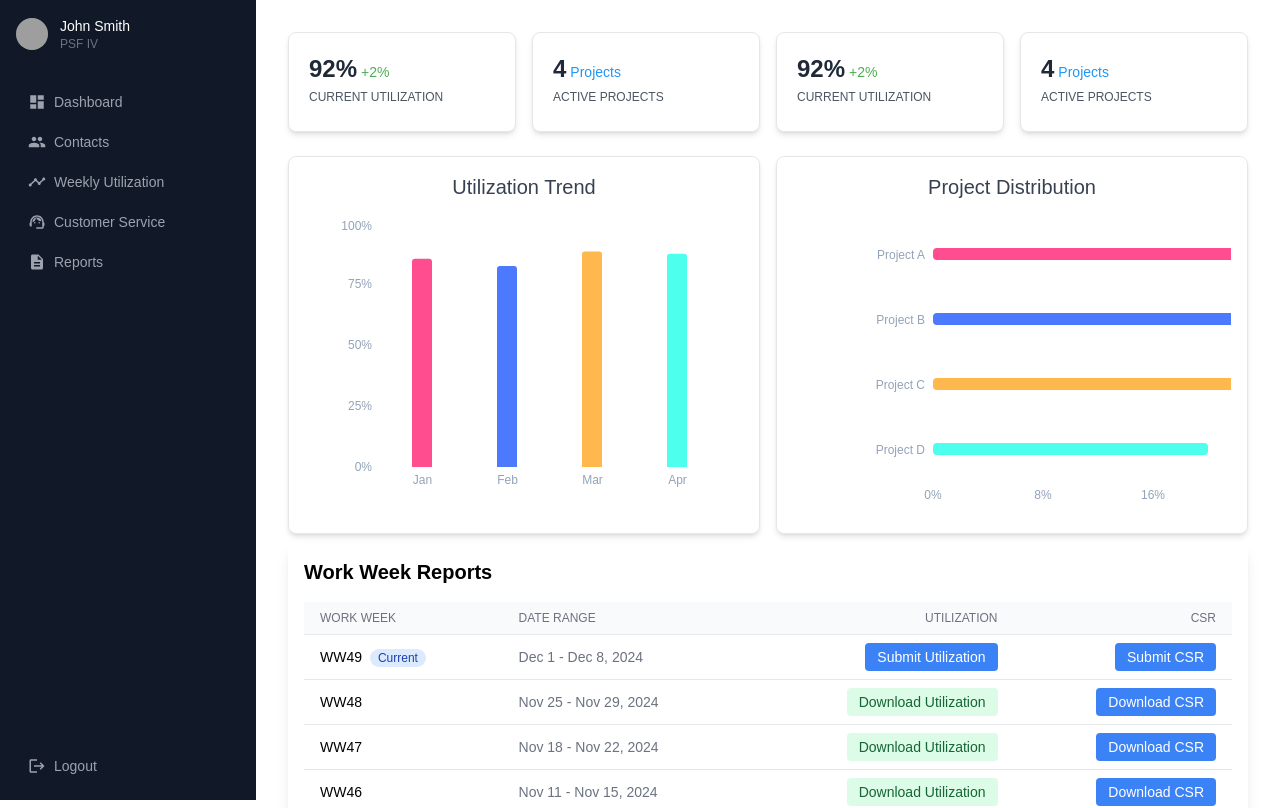
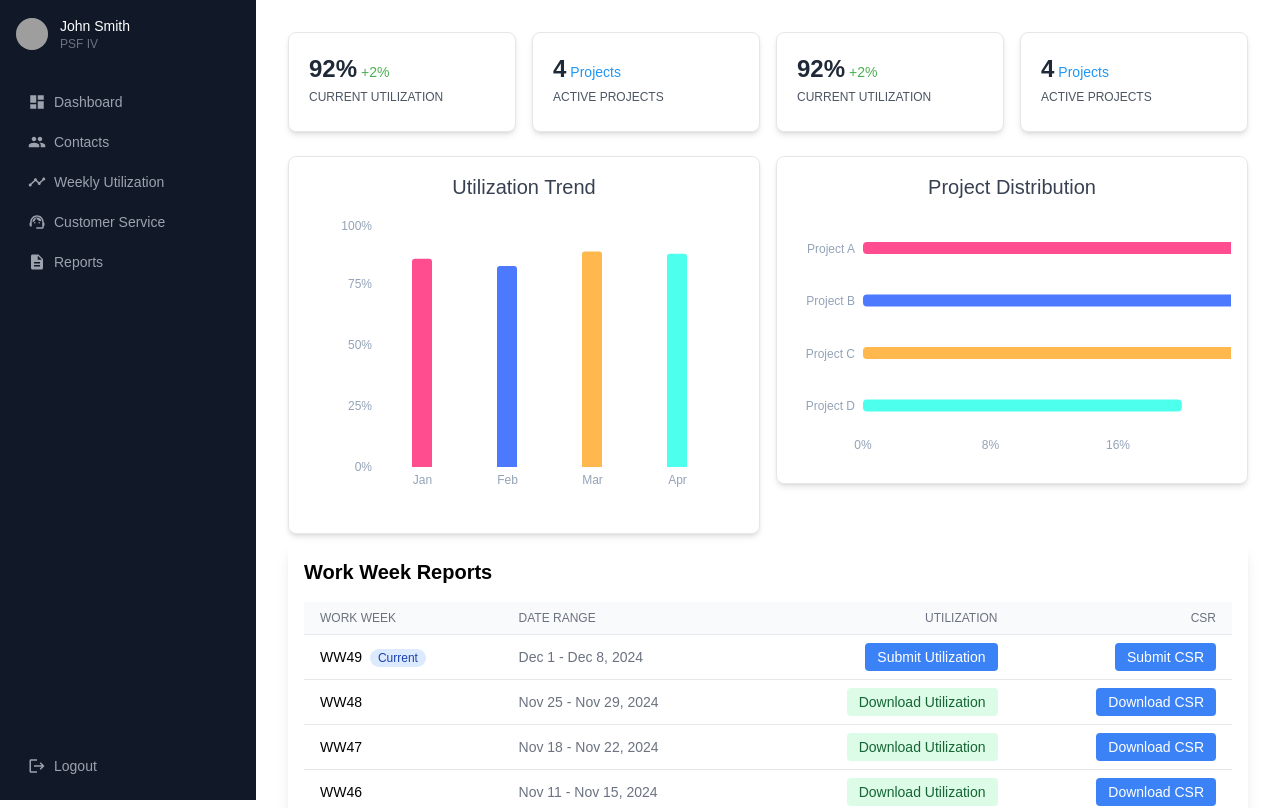
Before and after one commit to SeifEldin15/ARC-employee-management, a Next.js app in the folder frontend/: page /Dashboard in a window 1280 px wide. Shown: the top 808 px of the page. Built offline with nearby package versions, Linux system fonts and the light colour scheme; grey boxes are pictures that could not be loaded.

Commit message:
size edits

```diff
--- a/frontend/src/components/Distribution.jsx
+++ b/frontend/src/components/Distribution.jsx
@@ -4,7 +4,7 @@ import { useEffect, useState, useRef } from 'react';
 const Distribution = () => {
   const [isClient, setIsClient] = useState(false);
   const [animatedData, setAnimatedData] = useState([]);
-  const [dimensions, setDimensions] = useState({ width: 600, height: 300 });
+  const [dimensions, setDimensions] = useState({ width: 600, height: 250 });
   const containerRef = useRef(null);
 
   const data = [
@@ -21,8 +21,8 @@ const Distribution = () => {
       if (containerRef.current) {
         const width = containerRef.current.offsetWidth;
         setDimensions({
-          width: Math.max(width - 40, 300), // Subtract padding, with min width of 300
-          height: Math.min(width * 0.5, 300) // Responsive height with max of 300
+          width: Math.max(width - 40, 300),
+          height: 250
         });
       }
     };
@@ -78,7 +78,7 @@ const Distribution = () => {
           height={dimensions.height}
           data={animatedData}
           layout="vertical"
-          margin={{ top: 5, right: 20, left: 70, bottom: 5 }}
+          margin={{ top: 5, right: 20, left:0, bottom: 5 }}
         >
           <XAxis
             type="number"
```
